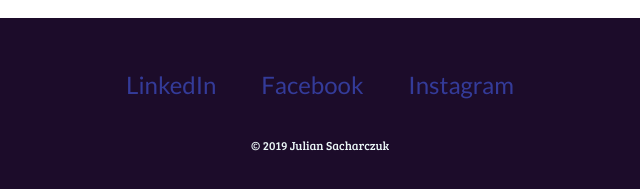
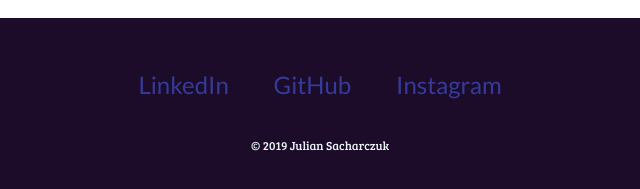
Before and after one commit to jotsu/cv, a plain HTML site: page index.html in a window 1280 px wide. Shown: the part 2768-2957 px from the top of the page, 320-960 px from the left. Drawn offline with Linux system fonts and the light colour scheme; a web font is replaced by a local one.

Commit message:
changed FB link to GitHub link

```diff
--- a/index.html
+++ b/index.html
@@ -57,7 +57,7 @@
 
   <footer>
     <a href="https://www.linkedin.com/in/jottos/">LinkedIn</a>
-    <a href="https://www.facebook.com/jottospl">Facebook</a>
+    <a href="https://github.com/jotsu/">GitHub</a>
     <a href="https://www.instagram.com/jotsalke/">Instagram</a>
     <p class="copyright">© 2019 Julian Sacharczuk</p>
   </footer>
```
